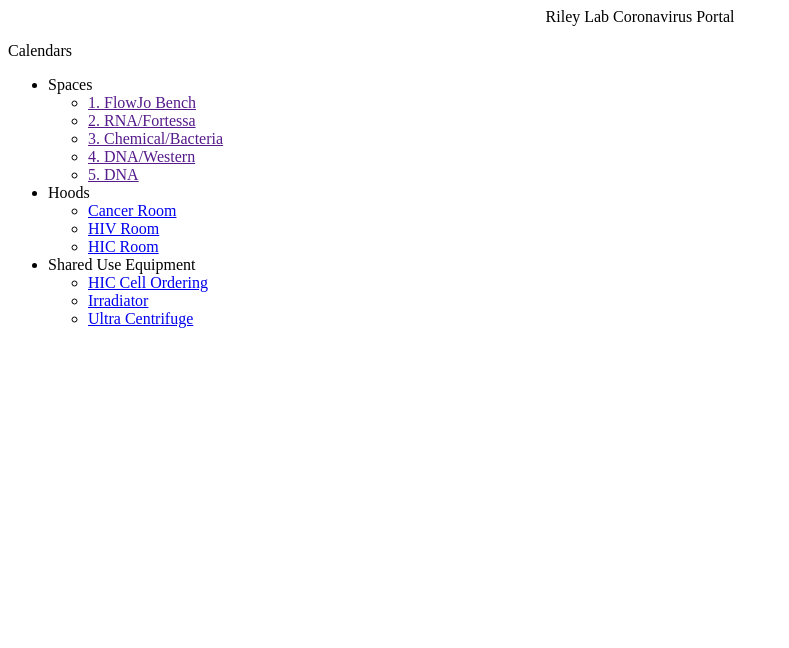
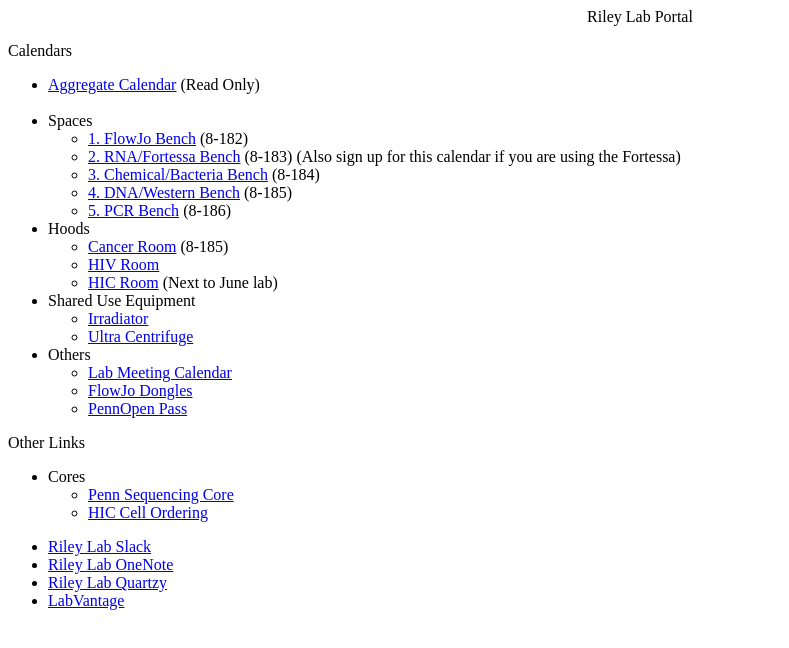
Before and after one commit to RileyLab/RileyLab, a plain HTML site: page index.html in a window 1280 px wide. Shown: the whole page, without its empty margins (0-789 px from the left). Drawn offline with Linux system fonts and the light colour scheme.

Commit message:
Add files via upload

```diff
--- a/index.html
+++ b/index.html
@@ -1,29 +1,54 @@
 <html>
 <head>
+  <title>Riley Lab Portal</title>
+  <link rel="shortcut icon" href="https://raw.githubusercontent.com/RileyLab/RileyLab.github.io/master/favicon.ico"/>
 </head>
-<center><p>Riley Lab Coronavirus Portal<br></center>
+<body>
+<center><p>Riley Lab Portal</p></center>
 
-Calendars
+<p>Calendars</p>
   <ul>
-    <li>Spaces
+    <li><a href="https://www.brownbearsw.com/cal/RAC">Aggregate Calendar</a> (Read Only)</li><br>
+    <li>Spaces</li>
         <ul>
-          <li><a href="">1. FlowJo Bench</a></li>
-          <li><a href="">2. RNA/Fortessa</a></li>
-          <li><a href="">3. Chemical/Bacteria</a></li>
-          <li><a href="">4. DNA/Western</a></li>
-          <li><a href="">5. DNA</a></li>
+          <li><a href="https://www.brownbearsw.com/cal/FlowJoBench">1. FlowJo Bench</a> (8-182)</li>
+          <li><a href="https://www.brownbearsw.com/cal/RNAFortessa">2. RNA/Fortessa Bench</a> (8-183) (Also sign up for this calendar if you are using the Fortessa)</li>
+          <li><a href="https://www.brownbearsw.com/cal/ChemicalBacteria">3. Chemical/Bacteria Bench</a> (8-184)</li>
+          <li><a href="https://www.brownbearsw.com/cal/DNAWestern">4. DNA/Western Bench</a> (8-185)</li>
+          <li><a href="https://www.brownbearsw.com/cal/PCRBench">5. PCR Bench</a> (8-186)</li>
         </ul>
-    <li>Hoods
+    <li>Hoods</li>
         <ul>
-          <li><a href="https://www.brownbearsw.com/cal/CancerRoom">Cancer Room</a></li>
+          <li><a href="https://www.brownbearsw.com/cal/CancerRoom">Cancer Room</a> (8-185)</li>
           <li><a href="https://www.brownbearsw.com/cal/HIVRoom">HIV Room</a></li>
-          <li><a href="https://www.brownbearsw.com/cal/HICRoom">HIC Room</a></li>
+          <li><a href="https://www.brownbearsw.com/cal/HICRoom">HIC Room</a> (Next to June lab)</li>
         </ul>
-    <li>Shared Use Equipment
+    <li>Shared Use Equipment</li>
         <ul>
-          <li><a href="https://pathbio.med.upenn.edu/hic/hiccell/">HIC Cell Ordering</a></li>
-          <li><a href="https://hosting.med.upenn.edu/xrt/secure/mrbs/week.php?area=3&room=1">Irradiator</a></li>
+
+          <li><a href="https://med-upenn.corefacilities.org/service_center/show_external/5381/small_animal_radiation_core_sarc">Irradiator</a></li>
           <li><a href="https://hosting.med.upenn.edu/cci/secure/mrbs/week.php?area=2&room=6">Ultra Centrifuge</a></li>
         </ul>
+    <li>Others</li>
+        <ul>
+          <li><a href="https://calendar.google.com/calendar/embed?src=j27deqargjjbeg5835162djbl8%40group.calendar.google.com&ctz=America%2FNew_York">Lab Meeting Calendar</a></li>
+          <li><a href="http://apps.brownbearsw.com/iobee/FlowJo">FlowJo Dongles</a></li>
+          <li><a href="https://pennopen.med.upenn.edu/">PennOpen Pass</a></li>
+        </ul>
   </ul>
+<p>Other Links</p>
+  <ul>
+      <li>Cores</li>
+      <ul>
+        <li><a href="https://www.med.upenn.edu/apps/my/index.php?_app_id=5ecffaaf109d6&_display=1&_hist_id=1&_preserve[init_panel]=dnacore%2Fmain&_token=5fb240a6e9f15f8adf144d9632c2fc81&CEALID=6B037AA7C0FFD4D899C03C18B4E98342&_token=3adca2be899805c397f63c7bf0dbfdb8">Penn Sequencing Core</a></li>
+        <li><a href="https://pathbio.med.upenn.edu/hic/hiccell/">HIC Cell Ordering</a></li>
+      </ul>
+  </ul>
+  <ul>
+    <li><a href="https://rileylabworkspace.slack.com/">Riley Lab Slack</a></li>
+    <li><a href="https://penno365-my.sharepoint.com/:o:/g/personal/rileyj_upenn_edu/EreHrOPLVsBMhp_VD8rdvDwBXswkXTZpRWzQqIWqfsGnzA?e=08zM26">Riley Lab OneNote</a></li>
+    <li><a href="https://app.quartzy.com/groups/201349/requests?status">Riley Lab Quartzy</a></li>
+    <li><a href="https://lims.pmacs.upenn.edu/limsprod/logon.jsp">LabVantage</a></li>
+  </ul>
+</body>
 </html>
```
